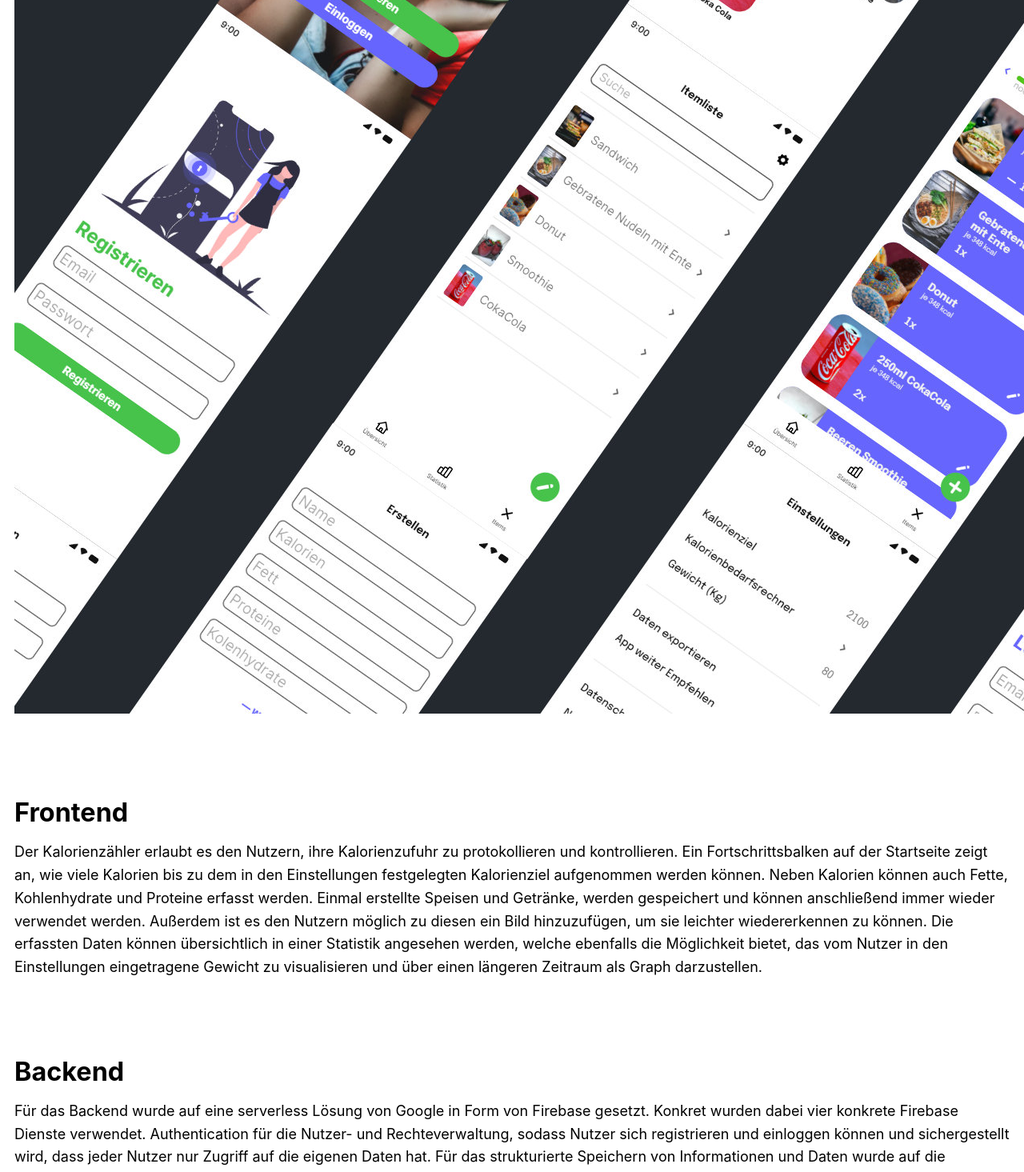
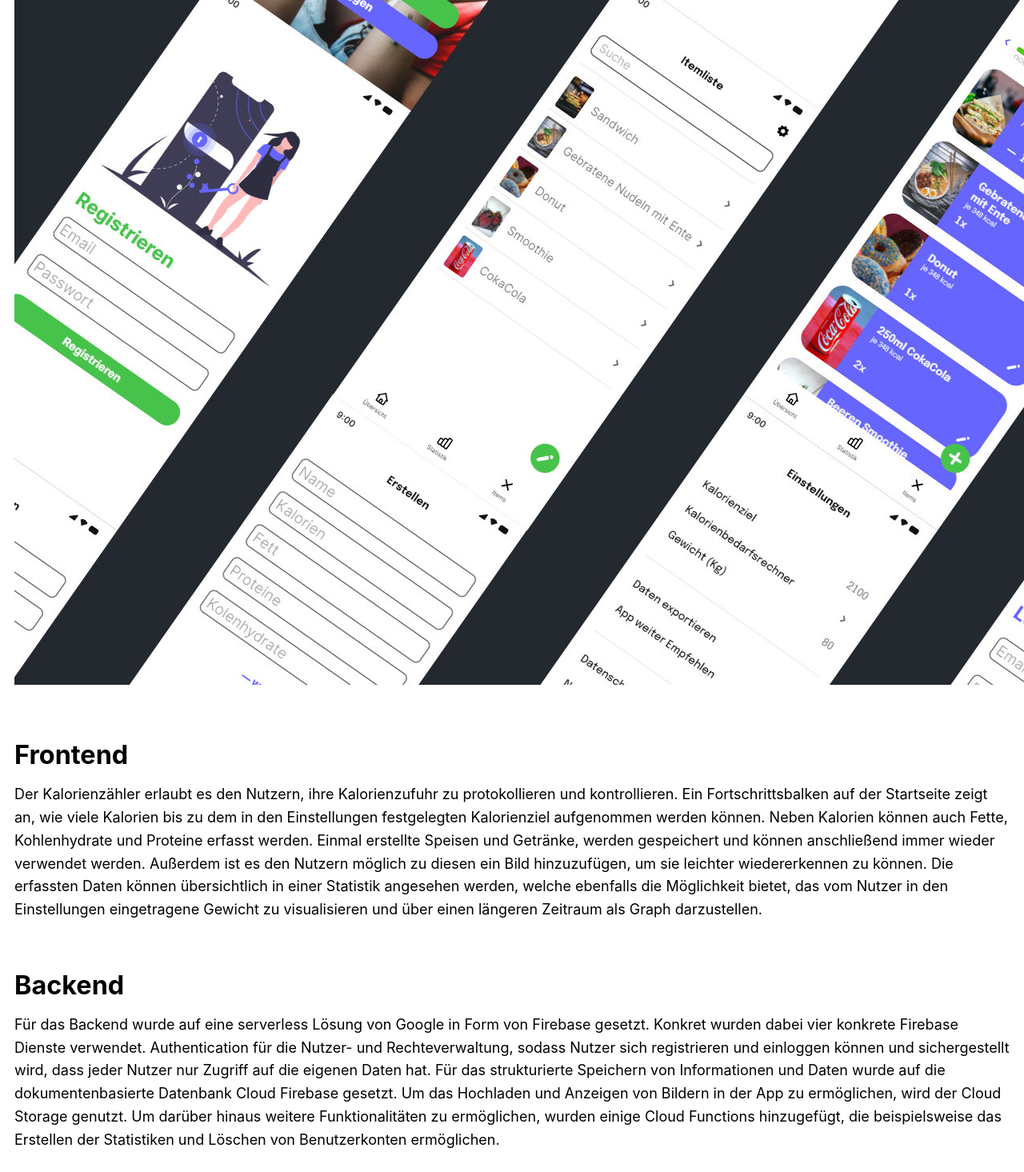
Before and after one commit to TheXires/portfolio, a Next.js app: page /projects/caloriecounter in a window 1280 px wide. Shown: the part 1330-2795 px from the top of the page at 80% size. Built offline with nearby package versions, Linux system fonts and the light colour scheme.

Commit message:
reduced spacing between sections on project page

```diff
--- a/styles/project/backend.module.css
+++ b/styles/project/backend.module.css
@@ -1,6 +1,6 @@
 .container {
   padding: 1rem;
-  margin-bottom: 3rem;
+  margin-bottom: 1rem;
 }
 
 .heading {
@@ -8,9 +8,3 @@
   font-weight: bold;
   margin-bottom: 0.5rem;
 }
-
-@media screen and (max-width: 834px) {
-  .container {
-    margin-bottom: 1rem;
-  }
-}
--- a/styles/project/description.module.css
+++ b/styles/project/description.module.css
@@ -1,10 +1,4 @@
 .container {
-  margin-bottom: 3rem;
+  margin-bottom: 1rem;
   padding: 1rem;
 }
-
-@media screen and (max-width: 834px) {
-  .container {
-    margin-bottom: 1rem;
-  }
-}
--- a/styles/project/frontend.module.css
+++ b/styles/project/frontend.module.css
@@ -1,5 +1,5 @@
 .container {
-  margin-bottom: 3rem;
+  margin-bottom: 1rem;
   padding: 1rem;
 }
 
@@ -8,9 +8,3 @@
   font-weight: bold;
   margin-bottom: 0.5rem;
 }
-
-@media screen and (max-width: 834px) {
-  .container {
-    margin-bottom: 1rem;
-  }
-}
--- a/styles/project/wireframes.module.css
+++ b/styles/project/wireframes.module.css
@@ -1,6 +1,6 @@
 .container {
   padding: 1rem;
-  margin-bottom: 3rem;
+  margin-bottom: 1rem;
 }
 
 .heading {
@@ -19,10 +19,6 @@
 }
 
 @media screen and (max-width: 834px) {
-  .container {
-    margin-bottom: 1rem;
-  }
-
   .innerContainer {
     flex-direction: column;
   }
```
